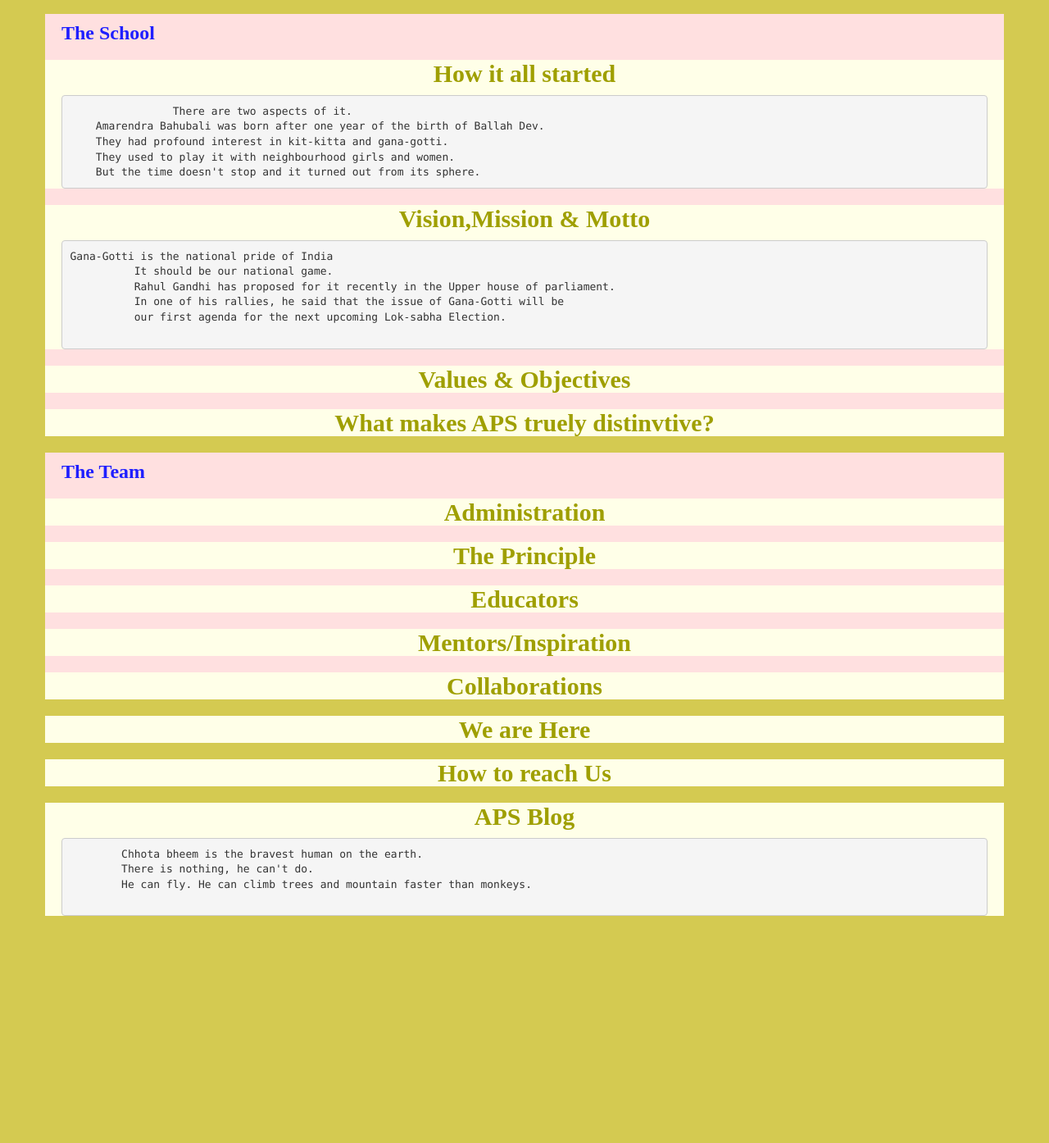
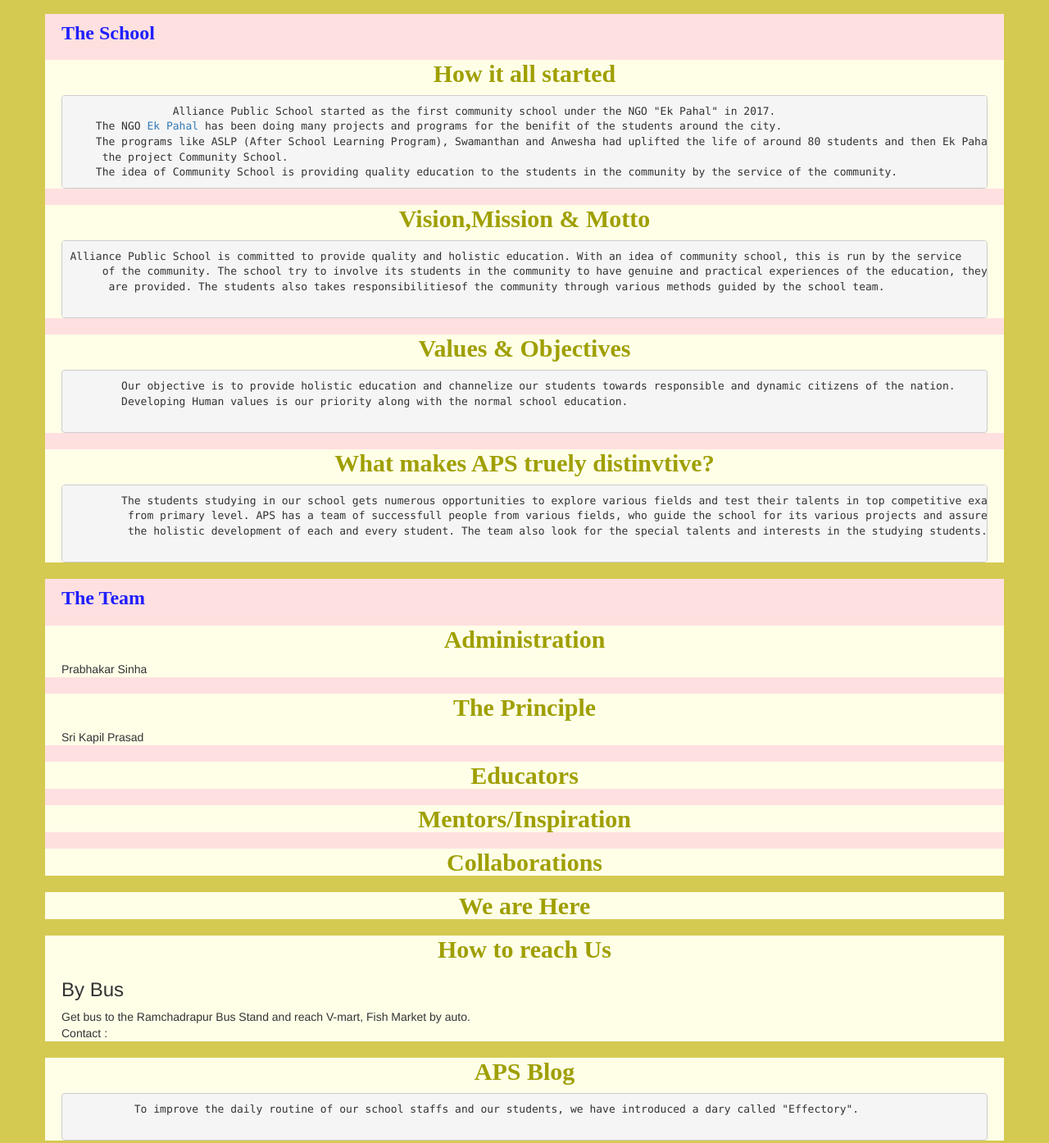
Before and after one commit to aps-ekpahal/APS, a plain HTML site: page index.html in a window 1280 px wide. Shown: the part 218-1612 px from the top of the page at 82% size. Before the commit the page ends 1345 px from the top, so only its background shows below. Drawn offline with Linux system fonts and the light colour scheme; files whose address does not match are found by name.

Commit message:
Profecacies

```diff
--- a/index.html
+++ b/index.html
@@ -150,12 +150,15 @@
     <div class="dropdown-content">
       <table id="tab"><ul>
       <tr><th>Departments</th> <th>Admissions</th>  <th></th> <th>Quick Links</th></tr>
-      <tr> <td><a href="../Academics/#b1" style="text-decoration: none;">Kindergarten</a></td> <td><a href="../Academics/#b4" style="text-decoration: none;">Criteria</a></td>  <td><a href="../Academics/#b10" style="text-decoration: none;">Students' Council</a></td> <td><a href="b"style="text-decoration: none;">CBSE</a></td></tr>
-      <tr><td><li><a href="../Academics/#b1i" style="text-decoration: none;">Students</a></li></td> <td><a href="../Academics/#b5" style=" text-decoration: none;">Fee Structure</a></td>  <td><a href="../Academics/#b11" style="text-decoration: none;">     Academic Calender</a></td> <td><a href="b" style="text-decoration: none;">NCERT</a></td></tr>
-      <tr><td><li><a href="../Academics/#b1ii" style="text-decoration: none;">Educators</a></li></td> <td><a href="../Academics/#b6" style ="text-decoration: none;">Enrolment Form</a></td>  <td><a href="../Academics/#b12" style="text-decoration: none;">Prizes & Rewards</a></td> <td><a href="b" style="text-decoration: none;">DST</a></td></tr>
-      <tr><td><a href="../Academics/#b2" style="text-decoration: none;">Primary Section</a></td> <td><a href="b" style="text-decoration: none;">Payment Link</a></td>  <td><a href="../Academics/#b13" style="text-decoration: none;">     Forms</a></td> <td><a href="b" style="text-decoration: none;">NCTE</a></td></tr>
-      <tr><td><li><a href="../Academics/#b2i" style="text-decoration: none;">Students</a></li></td> <td><a href="../Academics/#b8" style="text-decoration: none;">Scholarships</a></td>  <th></th> <td><a href="b" style="text-decoration: none;">MHRD</a></td></tr>
-      <tr><td><li><a href="../Academics/#b2ii" style="text-decoration: none;">Educators</a></li></td> <td><a href="../Academics/#b9" style="text-decoration: none;">FAQs</a></td>  <th></th> <td><a href="b" style="text-decoration: none;">    Arvind Gupta Toys</a></td></tr>
+      <tr> <td><a href="../Academics/#b1" style="text-decoration: none;">Kindergarten</a></td> <td><a href="../Academics/#b4" style="text-decoration: none;">Criteria</a></td>  <td><a href="../Academics/#b10" style="text-decoration: none;">Students' Council</a></td> <td><a href="http://www.cbse.nic.in/"style="text-decoration: none;">CBSE</a></td></tr>
+      <tr><td><li><a href="../Academics/#b1i" style="text-decoration: none;">Students</a></li></td> <td><a href="../Academics/#b5" style=" text-decoration: none;">Fee Structure</a></td>  <td><a href="../Academics/#b11" style="text-decoration: none;">     Academic Calender</a></td> <td><a href="http://ncert.nic.in/" style="text-decoration: none;">NCERT</a></td></tr>
+      <tr><td><li><a href="../Academics/#b1ii" style="text-decoration: none;">Educators</a></li></td> <td><a href="../Academics/#b6" style ="text-decoration: none;">Enrolment Form</a></td>  <td><a href="../Academics/#b12" style="text-decoration: none;">Prizes & Rewards</a></td> <td><a href="https://dst.gov.in/" style="text-decoration: none;">DST</a></td></tr>
+      <tr><td><a href="../Academics/#b2" style="text-decoration: none;">Primary Section</a></td> <td><a href="b" style="text-decoration: none;">Payment Link</a></td>  <td><a href="../Academics/#b13" style="text-decoration: none;">     Forms</a></td>
+        <td><a href="https://ncte.gov.in/" style="text-decoration: none;">NCTE</a></td></tr>
+      <tr>
+        <td><li><a href="../Academics/#b2i" style="text-decoration: none;">Students</a></li></td> <td><a href="../Academics/#b8" style="text-decoration: none;">Scholarships</a></td>  <th></th> <td><a href="https://mhrd.gov.in/" style="text-decoration: none;">MHRD</a></td>
+      </tr>
+      <tr><td><li><a href="../Academics/#b2ii" style="text-decoration: none;">Educators</a></li></td> <td><a href="../Academics/#b9" style="text-decoration: none;">FAQs</a></td>  <th></th> <td><a href="http://www.arvindguptatoys.com/toys.html" style="text-decoration: none;">    Arvind Gupta Toys</a></td></tr>
       <tr><td><a href="../Academics/#b3" style="text-decoration: none;">Higher Section</a></td> <td></td>      <th></th> <th>  </th></tr>
       <tr><td><li><a href="../Academics/#b3i" style="text-decoration: none;">Students</a></li></td> <td></td>  <td></td>    <td></td></tr>
       <tr><td><li><a href="../Academics/#b3ii" style="text-decoration: none;">Educators</a></li></td> <td></td>  <td></td>   <td></td></tr></ul>
@@ -166,13 +169,24 @@
     <span id="menu" class="sliding-middle-out">Campus</span>
     <div class="dropdown-content">
       <table id="tab"><ul>
-       <tr><td></td> <th>Facilities</th>  <th>Life @ APS</th></tr>
-       <tr><td><a href="../Campus/#c1" style="text-decoration: none;">Science Lab</a></td> <td><a href="../Campus/#c6" style="text-decoration: none;">24x7 Internet</a></td>  <td><a href="../Campus/#c10" style="text-decoration: none;">Club & Activities</a></td> </tr>
-       <tr><td><a href="../Campus/#c2" style="text-decoration: none;">Computer Lab</a></td> <td><a href="../Campus/#c7" style="text-decoration: none;">Biometric Attendance</a></td>  <td><li><a href="../Campus/#c11i" style="text-decoration: none;">Vigyanpur</a></li></td> </tr>
+       <tr><td></td>
+        <th>Facilities</th>
+        <th>Life @ APS</th>
+      </tr>
+       <tr><td><a href="../Campus/#c1" style="text-decoration: none;">Science Lab</a></td>
+        <td><a href="../Campus/#c6" style="text-decoration: none;">24x7 Internet</a></td>
+        <td><a href="../Campus/#c10" style="text-decoration: none;">Club & Activities</a></td> </tr>
+       <tr><td><a href="../Campus/#c2" style="text-decoration: none;">Computer Lab</a></td>
+        <td><a href="../Campus/#c7" style="text-decoration: none;">Biometric Attendance</a></td>
+        <td><li><a href="../Campus/#c11i" style="text-decoration: none;">Vigyanpur</a></li></td>
+      </tr>
        <tr><td><a href="../Campus/#c3" style="text-decoration: none;">Mathematics Lab</a></td> <td><a href="../Campus/#c8" style="text-decoration: none;">RFID Cards</a></td>  <td><li><a href="../Campus/#c10ii" style="text-decoration: none;">Sahityapur</a></li></td> </tr>
        <tr><td><a href="../Campus/#c4" style="text-decoration: none;">Audio-Visual Room</a></td> <td><a href="../Campus/#c9" style="text-decoration: none;">Transport</a></td>  <td><li><a href="../Campus/#c10iii" style="text-decoration: none;">Kalashala</a></li></td> </tr>
-       <tr><td><a href="../Campus/#c5" style="text-decoration: none;">Multipurpose Library</a></td> <th></th>  <td><li><a href="../Campus/#c10iv" style="text-decoration: none;">Dramatics & Music</a></li></td> </tr>
-       <tr><th></th> <th></th>  <td><li><a href="../Campus/#c10v" style="text-decoration: none;">Techwiz</a></li></td> </tr></ul>
+       <tr>
+        <td><a href="../Campus/#c5" style="text-decoration: none;">Multipurpose Library</a></td> <th></th>  <td><li><a href="../Campus/#c10iv" style="text-decoration: none;">Dramatics & Music</a></li></td> </tr>
+       <tr><th></th> <th></th>  <td><li><a href="../Campus/#c10v" style="text-decoration: none;">Techwiz</a></li></td>
+       </tr>
+     </ul>
       </table>
       </div>
   </div>
@@ -182,8 +196,16 @@
     <span id="menu" class="sliding-middle-out">Gallery</span>
     <div class="dropdown-content">
       <table id="tab">
-      <tr><th>Happenings</th>    <th>Students' Build</th><td><a href="../Gallery/#d7" style="text-decoration: none;">Achivements</a></td></tr>
-      <tr><td><a href="../Gallery/#d1" style="text-decoration: none;">Celebrations</a></td>    <td><a href="../Gallery/#d4" style="text-decoration: none;">Craft Works</a></td><td><a href="../Gallery/#d8" style="text-decoration: none;">Documentaries</a></td></tr>
+      <tr>
+        <th>Happenings</th>
+        <th>Students' Build</th>
+        <td><a href="../Gallery/#d7" style="text-decoration: none;">Achivements</a></td>
+      </tr>
+      <tr>
+        <td><a href="../Gallery/#d1" style="text-decoration: none;">Celebrations</a></td>
+        <td><a href="../Gallery/#d4" style="text-decoration: none;">Craft Works</a></td>
+        <td><a href="../Gallery/#d8" style="text-decoration: none;">Documentaries</a></td>
+      </tr>
       <tr><td><li><a href="../Gallery/#d1i" style="text-decoration: none;">Fairs and Exhibitions</a></li></td> <td><a href="../Gallery/#d5" style="text-decoration: none;">Science Models</a></td> <th></th></tr>
       <tr><td><li><a href="../Gallery/#d1ii" style="text-decoration: none;">Open Day</a></li></td> <td><a href="../Gallery/#d6" style="text-decoration: none;">Paintings</a></td> <th></th></tr>
       <tr><td><a href="../Gallery/#d2" style="text-decoration: none;">Visits and Outings</a></td><th></th><th></th></tr>
@@ -230,38 +252,48 @@
 	<h3 class="head2">The School</h2>
 	<div class="blok">
 		<h2 class="head3" id="a1">How it all started</h3><pre>
-		There are two aspects of it.
-    Amarendra Bahubali was born after one year of the birth of Ballah Dev.
-    They had profound interest in kit-kitta and gana-gotti.
-    They used to play it with neighbourhood girls and women.
-    But the time doesn't stop and it turned out from its sphere.
+		Alliance Public School started as the first community school under the NGO "Ek Pahal" in 2017.
+    The NGO <a href="">Ek Pahal </a>has been doing many projects and programs for the benifit of the students around the city.
+    The programs like ASLP (After School Learning Program), Swamanthan and Anwesha had uplifted the life of around 80 students and then Ek Pahal started
+     the project Community School.
+    The idea of Community School is providing quality education to the students in the community by the service of the community.
 </pre>
 	</div>
 	<div class="blok">
 		<h2 class="head3" id="a2">Vision,Mission & Motto</h3>
-    <pre>Gana-Gotti is the national pride of India
-          It should be our national game.
-          Rahul Gandhi has proposed for it recently in the Upper house of parliament.
-          In one of his rallies, he said that the issue of Gana-Gotti will be
-          our first agenda for the next upcoming Lok-sabha Election.
+    <pre>Alliance Public School is committed to provide quality and holistic education. With an idea of community school, this is run by the service
+     of the community. The school try to involve its students in the community to have genuine and practical experiences of the education, they
+      are provided. The students also takes responsibilitiesof the community through various methods guided by the school team.
     </pre>
 	</div>
 	<div class="blok">
 		<h2 class="head3" id="a3">Values & Objectives</h3>
+      <pre>
+        Our objective is to provide holistic education and channelize our students towards responsible and dynamic citizens of the nation.
+        Developing Human values is our priority along with the normal school education.
+      </pre>
 	</div>
 	<div class="blok">
 		<h2 class="head3" id="a4">What makes APS truely distinvtive?</h3>
+      <pre>
+        The students studying in our school gets numerous opportunities to explore various fields and test their talents in top competitive exams
+         from primary level. APS has a team of successfull people from various fields, who guide the school for its various projects and assure
+         the holistic development of each and every student. The team also look for the special talents and interests in the studying students.
+      </pre>
 	</div></div>
 	<div class="blk">
 		<h3 class="head2">The Team</h3>
 		<div class="blok">
-			<h2 class="head3" id="a5">Administration</h3>
+			<h2 class="head3" id="a5">Administration</h2>
+      Prabhakar Sinha
 		</div>
 		<div class="blok">
-			<h2 class="head3" id="a6">The Principle</h3>
+			<h2 class="head3" id="a6">The Principle</h2>
+        Sri Kapil Prasad
 		</div>
 		<div class="blok">
 			<h2 class="head3" id="a7">Educators</h3>
+
 		</div>
 		<div class="blok">
 			<h2 class="head3" id="a8">Mentors/Inspiration</h3>
@@ -278,15 +310,16 @@
 	<div class="blk">
 		<div class="blok">
 			<h2 class="head3" id="a11">How to reach Us</h3>
+        <h3>By Bus</h3>
+        <div>Get bus to the Ramchadrapur Bus Stand and reach V-mart, Fish Market by auto.</div>
+        Contact :
 		</div>
 	</div>
 	<div class="blk">
 		<div class="blok">
 			<h2 class="head3" id="a12">APS Blog</h3>
       <pre>
-        Chhota bheem is the bravest human on the earth.
-        There is nothing, he can't do.
-        He can fly. He can climb trees and mountain faster than monkeys.
+          To improve the daily routine of our school staffs and our students, we have introduced a dary called "Effectory".
       </pre>
 		</div>
 	</div>
```
